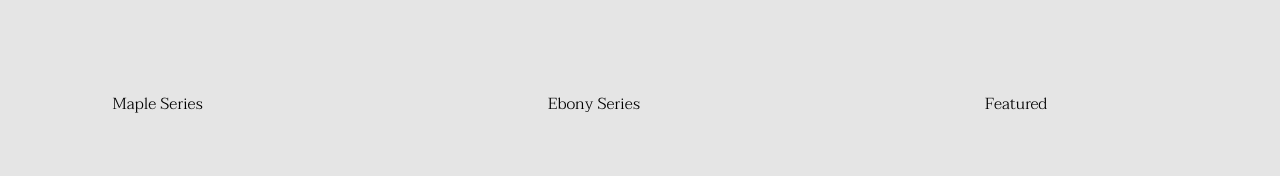
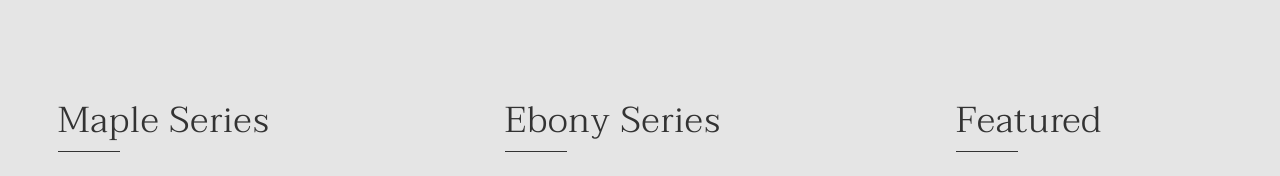
Before and after one commit to Ola-22/watches-app, a React (Create React App) app: page / in a window 1280 px wide. Shown: the part 2716-2892 px from the top of the page. Built offline with nearby package versions, Linux system fonts and the light colour scheme; grey boxes are pictures that could not be loaded.

Commit message:
Edit tabNav component

```diff
--- a/src/Components/MatoaProducts/TabsProduct/TabNav.js
+++ b/src/Components/MatoaProducts/TabsProduct/TabNav.js
@@ -8,16 +8,15 @@ export default function TabNav(props) {
           const active = tab === props.selected ? "active" : "";
           return (
             <li className="nav-item" key={tab}>
-              <a
+              <div
                 className={"tab-link" + active}
                 onClick={() => props.SelectTab(tab)}
               >
                 {tab}
-              </a>
+              </div>
             </li>
           );
         })}
-        {console.log(props.tabs)}
       </div>
       {props.children}
     </div>
```
